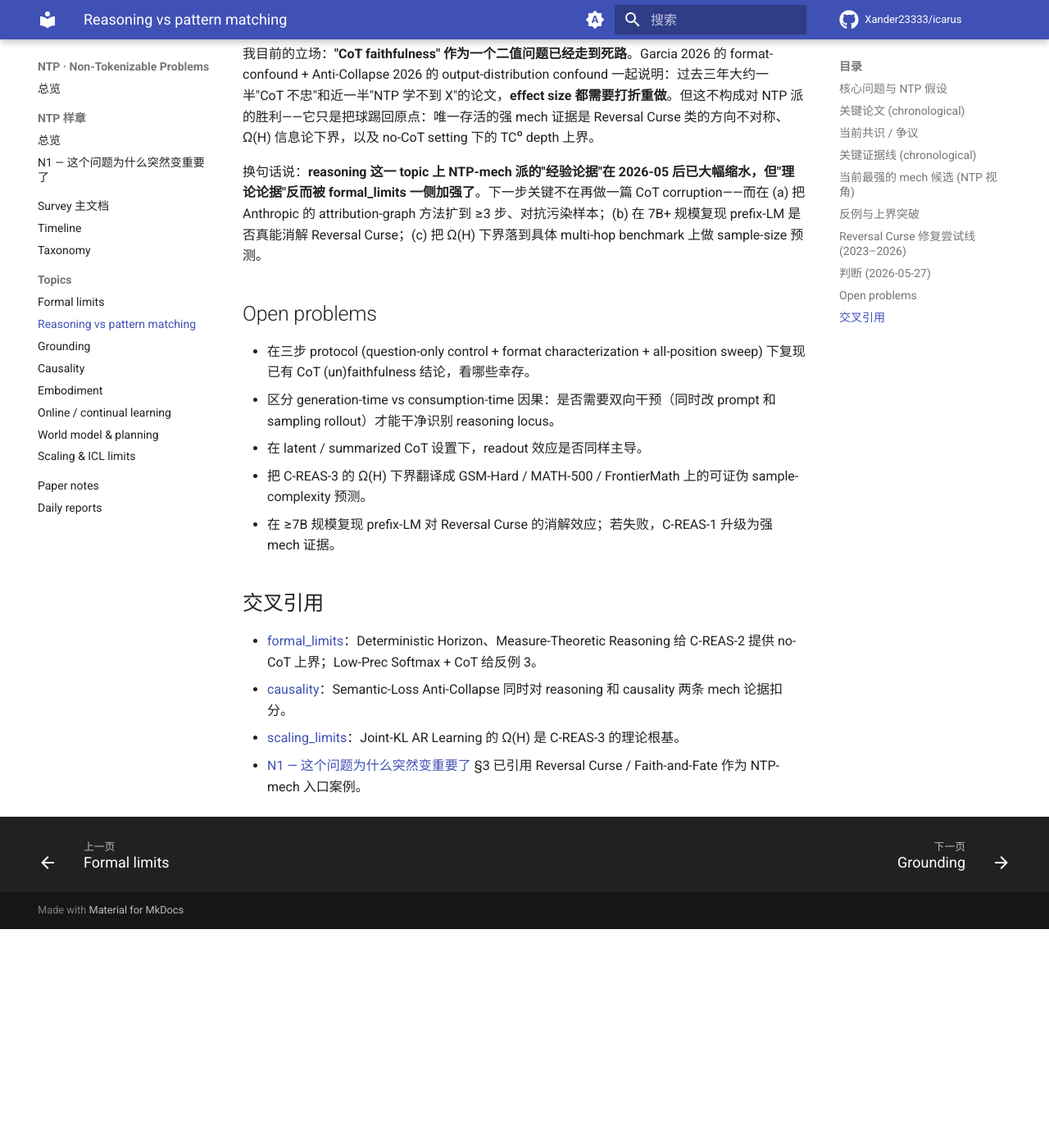
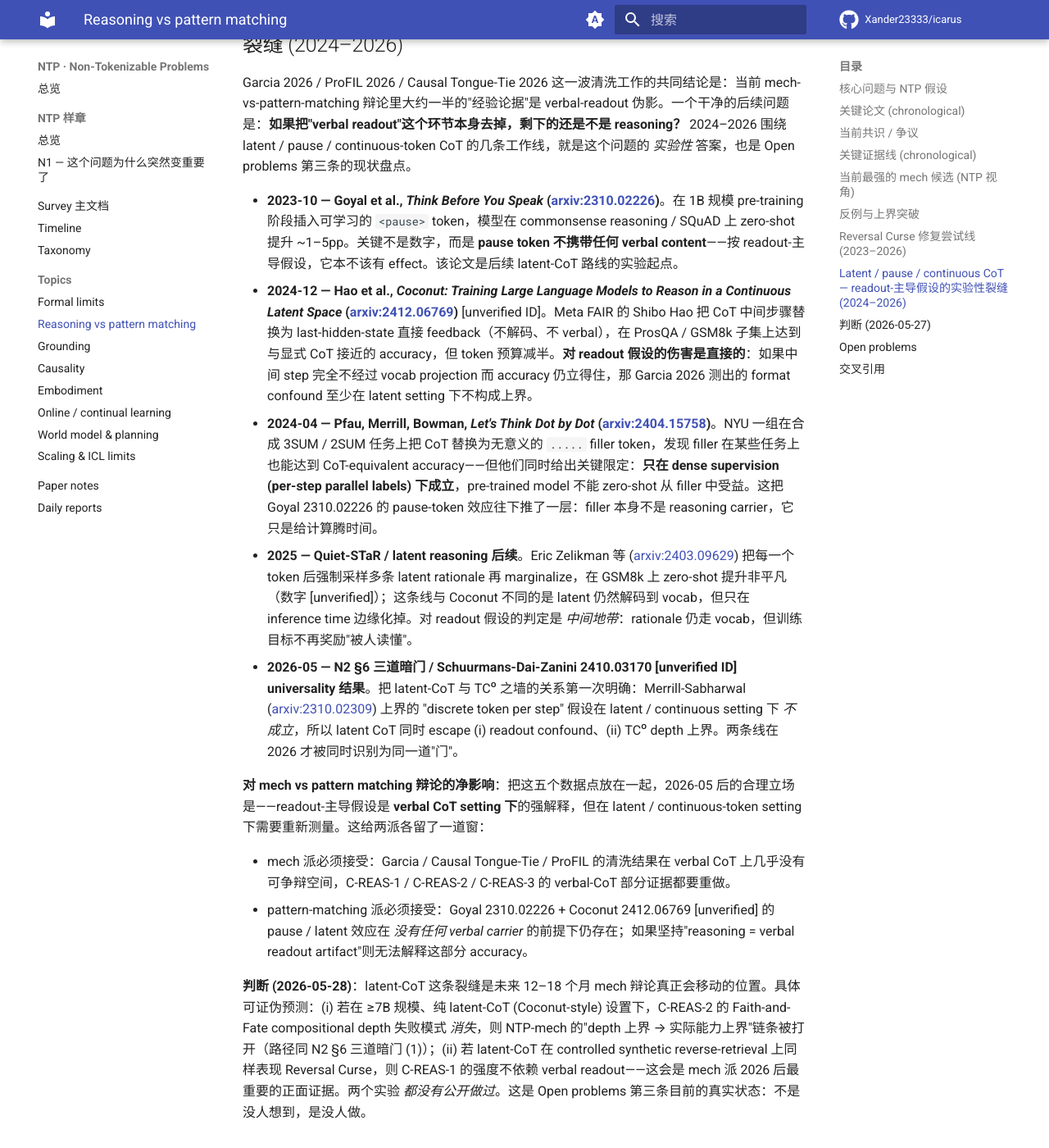
Before and after one commit to Xander23333/icarus, an MkDocs documentation site: the page built from wiki/ntp/topics/reasoning.md, in a window 1280 px wide and 1400 px high, scrolled down 5043 px. Shown: the whole window at 82% size. Built offline with MkDocs 1.6.1 and Material for MkDocs 9.7.7, drawn with Linux system fonts in a browser that asks for light colours; comment, search, counter and statistics services are not loaded; before the commit the page ends 6176 px from its top, so only the background shows below that.

Commit message:
[NTP-Deepen] 2026-05-27 20:00 UTC reasoning +latent/pause/continuous CoT 裂缝 (+3.85k)

```diff
--- a/wiki/ntp/topics/reasoning.md
+++ b/wiki/ntp/topics/reasoning.md
@@ -65,6 +65,23 @@ C-REAS-1 在三条 mech 候选里是唯一一条**同时**满足 (i) controlled
 
 **对 C-REAS-1 的净影响**：三年修复尝试下来，Reversal Curse 的可证伪 setting 已从 \"任何 NTP 模型在任何规模下都学不到反向\" 收窄到 \"在 standard left-to-right NTP objective、single-context exposure、≥7B 规模下，反向检索 accuracy 显著低于正向\"。这一限定窗口比 2023 年小得多，但**仍未被证伪**——这是它在 2026-05 仍然是 mech 候选第一名的原因。下一步实质性进展只能来自两个方向之一：(a) 在 ≥7B 规模训一个纯 prefix-LM / UL2-mix base model 并复现 Berglund 协议，若效应消失则 C-REAS-1 降级为 NTP-cap (\"标准 NTP 的工程 artifact\")；(b) 在 mech-interp 层面（Anthropic attribution graph 风格）直接定位 \"forward A→B\" 与 \"reverse B→A\" 在 circuit 上的不对称结构。两条路线都未见公开尝试。
 
+## Latent / pause / continuous CoT — readout-主导假设的实验性裂缝 (2024–2026)
+
+Garcia 2026 / ProFIL 2026 / Causal Tongue-Tie 2026 这一波清洗工作的共同结论是：当前 mech-vs-pattern-matching 辩论里大约一半的"经验论据"是 verbal-readout 伪影。一个干净的后续问题是：**如果把"verbal readout"这个环节本身去掉，剩下的还是不是 reasoning？** 2024–2026 围绕 latent / pause / continuous-token CoT 的几条工作线，就是这个问题的 *实验性* 答案，也是 Open problems 第三条的现状盘点。
+
+- **2023-10 — Goyal et al., *Think Before You Speak* ([arxiv:2310.02226](https://arxiv.org/abs/2310.02226))**。在 1B 规模 pre-training 阶段插入可学习的 `<pause>` token，模型在 commonsense reasoning / SQuAD 上 zero-shot 提升 ~1–5pp。关键不是数字，而是 **pause token 不携带任何 verbal content**——按 readout-主导假设，它本不该有 effect。该论文是后续 latent-CoT 路线的实验起点。
+- **2024-12 — Hao et al., *Coconut: Training Large Language Models to Reason in a Continuous Latent Space* ([arxiv:2412.06769](https://arxiv.org/abs/2412.06769))** [unverified ID]。Meta FAIR 的 Shibo Hao 把 CoT 中间步骤替换为 last-hidden-state 直接 feedback（不解码、不 verbal），在 ProsQA / GSM8k 子集上达到与显式 CoT 接近的 accuracy，但 token 预算减半。**对 readout 假设的伤害是直接的**：如果中间 step 完全不经过 vocab projection 而 accuracy 仍立得住，那 Garcia 2026 测出的 format confound 至少在 latent setting 下不构成上界。
+- **2024-04 — Pfau, Merrill, Bowman, *Let's Think Dot by Dot* ([arxiv:2404.15758](https://arxiv.org/abs/2404.15758))**。NYU 一组在合成 3SUM / 2SUM 任务上把 CoT 替换为无意义的 `.....` filler token，发现 filler 在某些任务上也能达到 CoT-equivalent accuracy——但他们同时给出关键限定：**只在 dense supervision (per-step parallel labels) 下成立**，pre-trained model 不能 zero-shot 从 filler 中受益。这把 Goyal 2310.02226 的 pause-token 效应往下推了一层：filler 本身不是 reasoning carrier，它只是给计算腾时间。
+- **2025 — Quiet-STaR / latent reasoning 后续**。Eric Zelikman 等 ([arxiv:2403.09629](https://arxiv.org/abs/2403.09629)) 把每一个 token 后强制采样多条 latent rationale 再 marginalize，在 GSM8k 上 zero-shot 提升非平凡（数字 [unverified]）；这条线与 Coconut 不同的是 latent 仍然解码到 vocab，但只在 inference time 边缘化掉。对 readout 假设的判定是 *中间地带*：rationale 仍走 vocab，但训练目标不再奖励"被人读懂"。
+- **2026-05 — N2 §6 三道暗门 / Schuurmans-Dai-Zanini 2410.03170 [unverified ID] universality 结果**。把 latent-CoT 与 TC⁰ 之墙的关系第一次明确：Merrill-Sabharwal ([arxiv:2310.02309](https://arxiv.org/abs/2310.02309)) 上界的 "discrete token per step" 假设在 latent / continuous setting 下 *不成立*，所以 latent CoT 同时 escape (i) readout confound、(ii) TC⁰ depth 上界。两条线在 2026 才被同时识别为同一道"门"。
+
+**对 mech vs pattern matching 辩论的净影响**：把这五个数据点放在一起，2026-05 后的合理立场是——readout-主导假设是 **verbal CoT setting 下**的强解释，但在 latent / continuous-token setting 下需要重新测量。这给两派各留了一道窗：
+
+- mech 派必须接受：Garcia / Causal Tongue-Tie / ProFIL 的清洗结果在 verbal CoT 上几乎没有可争辩空间，C-REAS-1 / C-REAS-2 / C-REAS-3 的 verbal-CoT 部分证据都要重做。
+- pattern-matching 派必须接受：Goyal 2310.02226 + Coconut 2412.06769 [unverified] 的 pause / latent 效应在 *没有任何 verbal carrier* 的前提下仍存在；如果坚持"reasoning = verbal readout artifact"则无法解释这部分 accuracy。
+
+**判断 (2026-05-28)**：latent-CoT 这条裂缝是未来 12–18 个月 mech 辩论真正会移动的位置。具体可证伪预测：(i) 若在 ≥7B 规模、纯 latent-CoT (Coconut-style) 设置下，C-REAS-2 的 Faith-and-Fate compositional depth 失败模式 *消失*，则 NTP-mech 的"depth 上界 → 实际能力上界"链条被打开（路径同 N2 §6 三道暗门 (1)）；(ii) 若 latent-CoT 在 controlled synthetic reverse-retrieval 上同样表现 Reversal Curse，则 C-REAS-1 的强度不依赖 verbal readout——这会是 mech 派 2026 后最重要的正面证据。两个实验 *都没有公开做过*。这是 Open problems 第三条目前的真实状态：不是没人想到，是没人做。
+
 ## 判断 (2026-05-27)
 
 我目前的立场：**"CoT faithfulness" 作为一个二值问题已经走到死路**。Garcia 2026 的 format-confound + Anti-Collapse 2026 的 output-distribution confound 一起说明：过去三年大约一半"CoT 不忠"和近一半"NTP 学不到 X"的论文，**effect size 都需要打折重做**。但这不构成对 NTP 派的胜利——它只是把球踢回原点：唯一存活的强 mech 证据是 Reversal Curse 类的方向不对称、Ω(H) 信息论下界，以及 no-CoT setting 下的 TC⁰ depth 上界。
```
Also changed, not shown: 1 other file.
